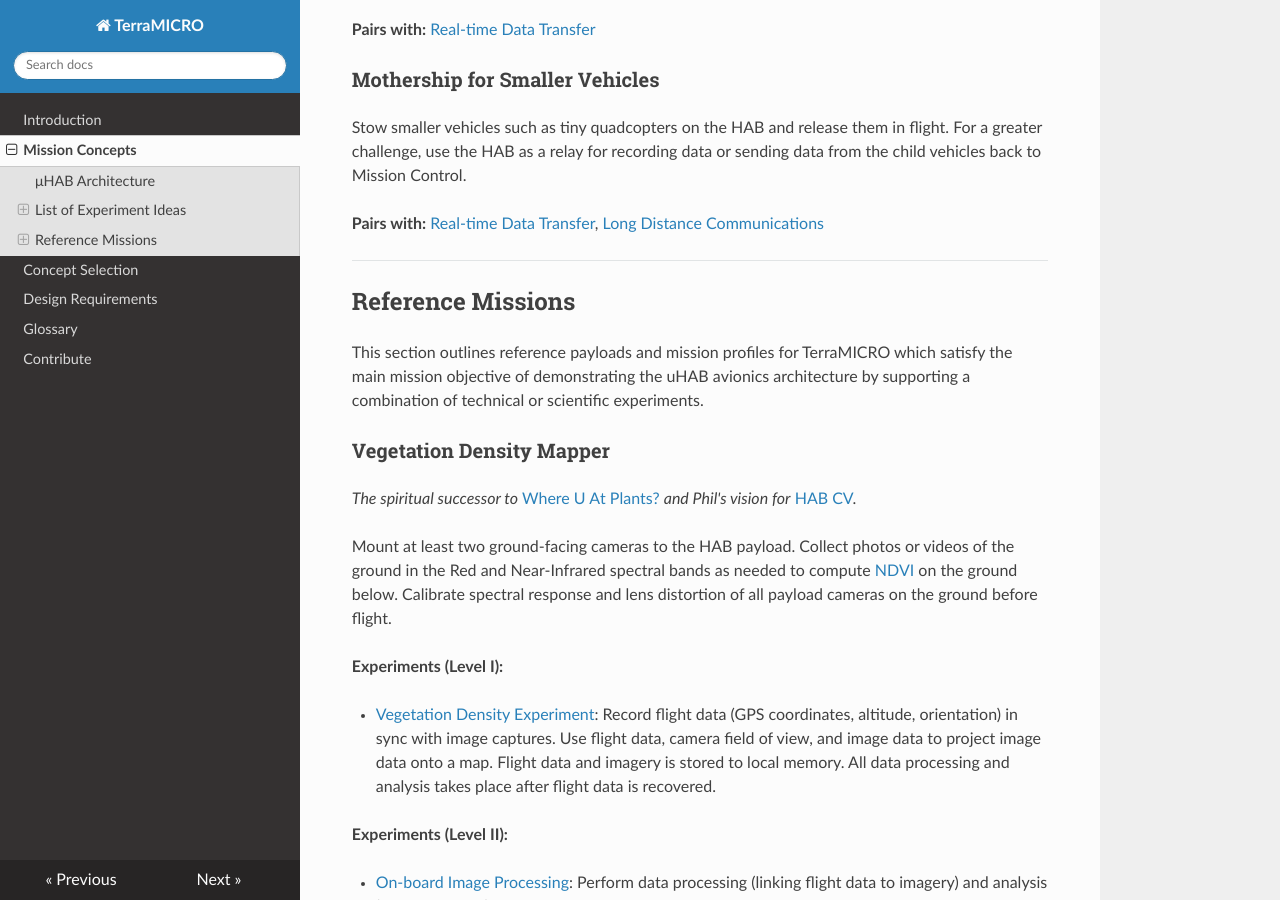
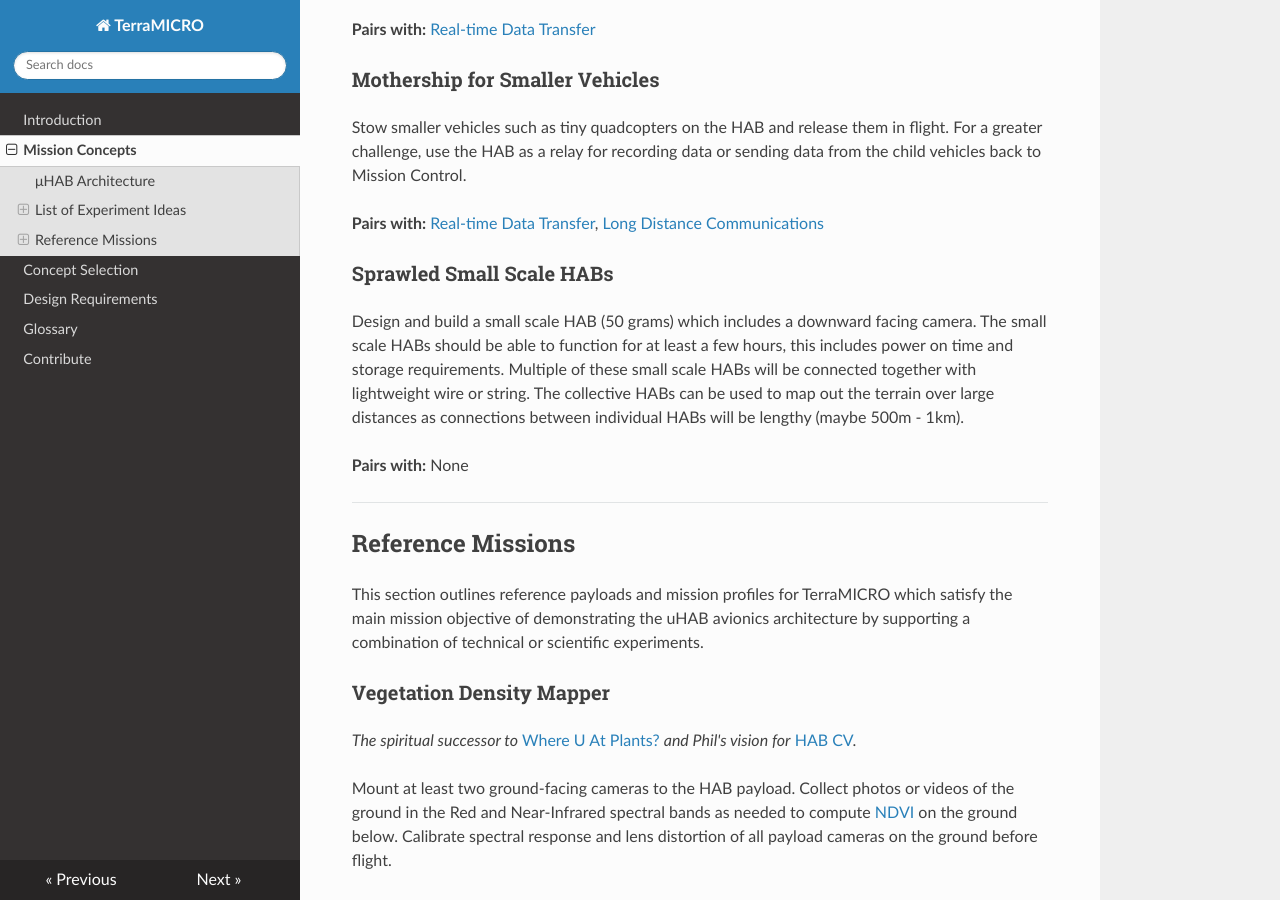
Before and after one commit to TerraHAB/TerraMICRO, an MkDocs documentation site: the page built from docs/concepts.md, in a window 1280 px wide and 900 px high, scrolled down 5405 px. Built offline with MkDocs 1.6.1, drawn with Linux system fonts in a browser that asks for light colours; nearby versions of some CDN libraries.

Commit message:
Added Sprawled Small Scale HABs concept

```diff
--- a/docs/concepts.md
+++ b/docs/concepts.md
@@ -276,6 +276,16 @@ sending data from the child vehicles back to Mission Control.
 **Pairs with:** [Real-time Data Transfer](#real-time-data-transfer),
 [Long Distance Communications](#long-distance-communications)
 
+### Sprawled Small Scale HABs
+
+Design and build a small scale HAB (50 grams) which includes a downward facing camera.
+The small scale HABs should be able to function for at least a few hours, this includes
+power on time and storage requirements. Multiple of these small scale HABs will be connected
+together with lightweight wire or string. The collective HABs can be used to map out the
+terrain over large distances as connections between individual HABs will be lengthy (maybe 500m - 1km).
+
+**Pairs with:** None
+
 -------------------------------------------------------------------------------
 
 ## Reference Missions
```
